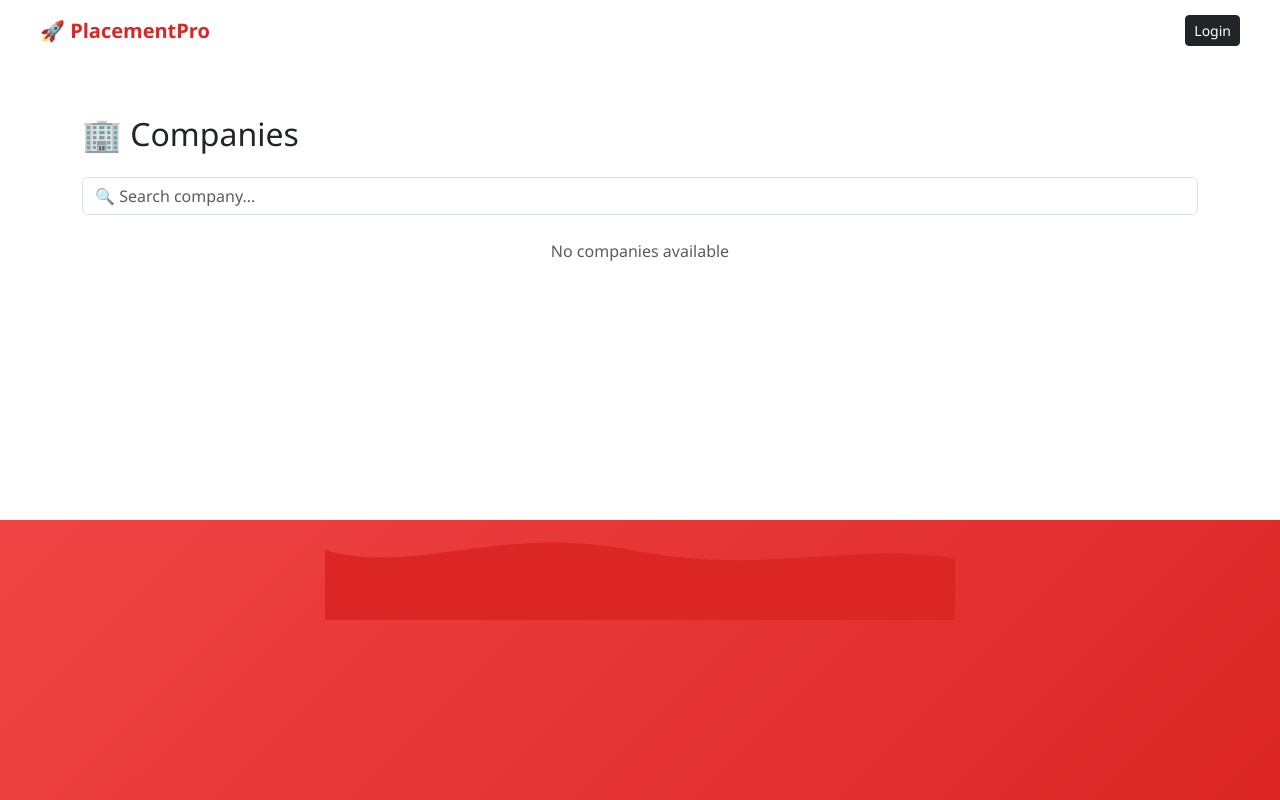
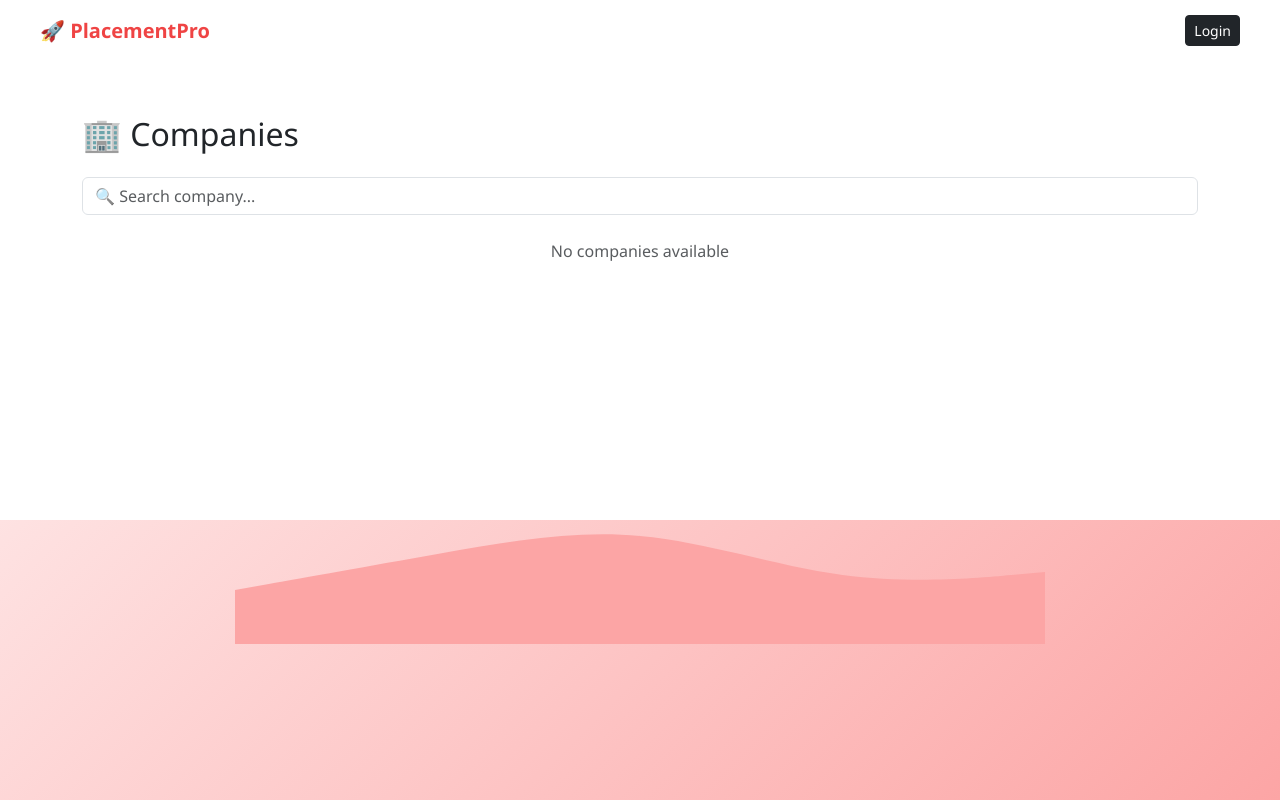
Before and after one commit to AI-Himanshu07/placementpro, a Django app: page /companies/ in a window 1280 px wide. Run offline with Django 5.2, Linux system fonts and the light colour scheme; data that the repository does not hold is empty.

Commit message:
fixing background

```diff
--- a/templates/base.html
+++ b/templates/base.html
@@ -24,27 +24,28 @@ body {
     z-index: -3;
 }
 
-/* 🔴 BOTTOM RED */
+/* 🔴 LIGHT RED (SOFT CLEAN) */
 .bg-bottom {
     position: fixed;
     bottom: 0;
     width: 100%;
     height: 35%;
-    background: linear-gradient(135deg, #ef4444, #dc2626);
+    background: linear-gradient(135deg, #fee2e2, #fca5a5);
     z-index: -3;
 }
 
-/* 🌊 WAVE */
+/* 🌊 PERFECT SMOOTH WAVE */
 .wave {
     position: fixed;
-    top: 60%;
+    top: 58%;
     width: 100%;
     z-index: -2;
 }
 
 .wave svg {
     width: 100%;
-    height: 140px;
+    height: 180px;
+    display: block;
 }
 
 /* NAVBAR (UNCHANGED) */
@@ -58,10 +59,9 @@ body {
 .logo {
     font-weight: bold;
     font-size: 20px;
-    color: #dc2626;
+    color: #ef4444;
 }
 
-/* RIGHT SIDE */
 .nav-right {
     display: flex;
     align-items: center;
@@ -69,7 +69,7 @@ body {
 }
 
 .role-badge {
-    background: #ef4444;
+    background: #f87171;
     color: white;
     padding: 5px 10px;
     border-radius: 8px;
@@ -104,7 +104,7 @@ body {
 
 .menu-card:hover {
     transform: translateY(-5px);
-    background: #ef4444;
+    background: #f87171;
     color: white;
 }
 
@@ -119,15 +119,15 @@ body {
 
 <body>
 
-<!-- 🌈 GLOBAL BACKGROUND -->
+<!-- 🌈 BACKGROUND -->
 <div class="bg-top"></div>
 <div class="bg-bottom"></div>
 
 <!-- 🌊 WAVE -->
 <div class="wave">
 <svg viewBox="0 0 1440 320">
-<path fill="#dc2626"
-d="M0,160C200,220,400,100,700,160C1000,220,1200,140,1440,180L1440,320L0,320Z">
+<path fill="#fca5a5"
+d="M0,224L60,213.3C120,203,240,181,360,160C480,139,600,117,720,128C840,139,960,181,1080,197.3C1200,213,1320,203,1380,197.3L1440,192L1440,320L0,320Z">
 </path>
 </svg>
 </div>
```
